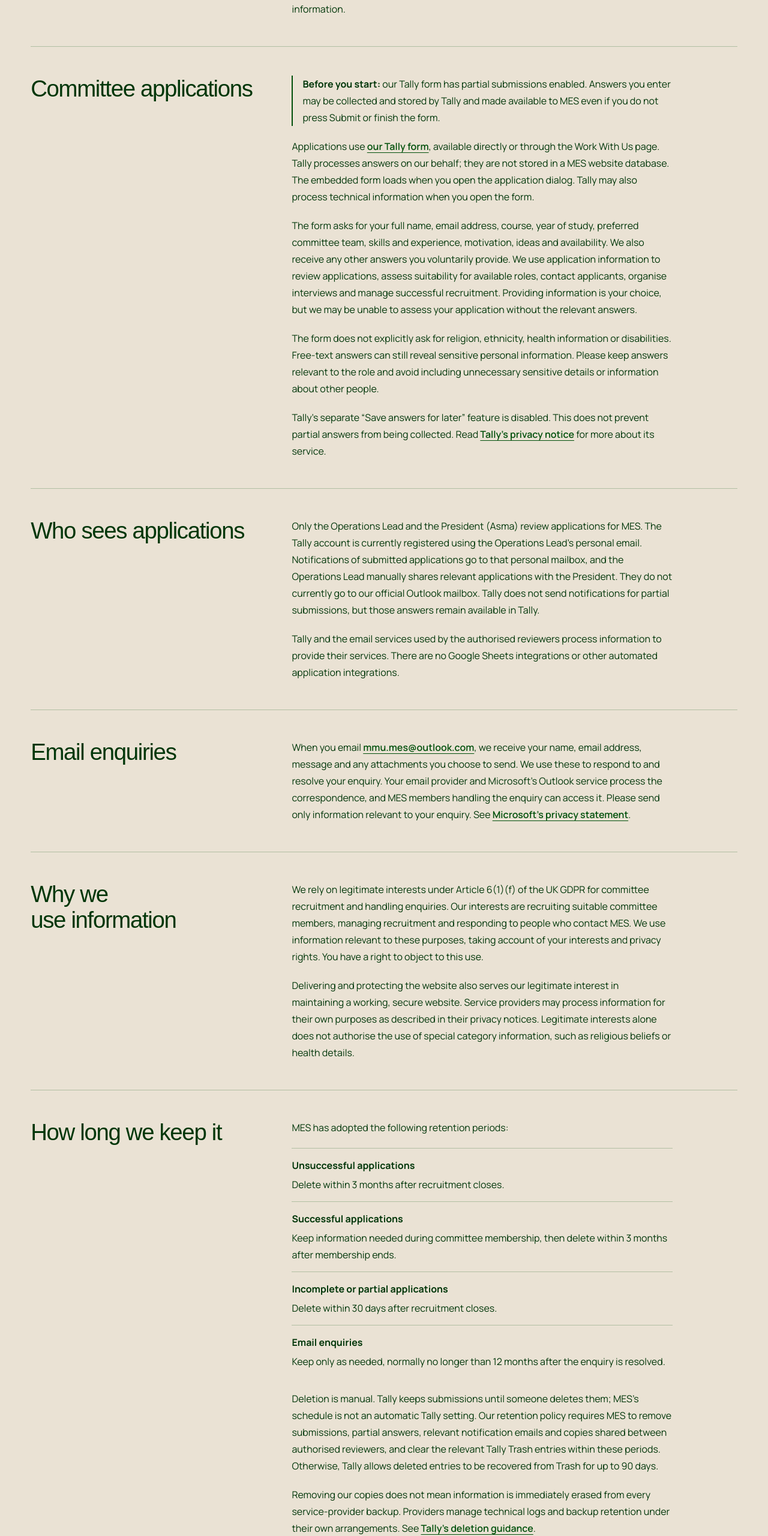
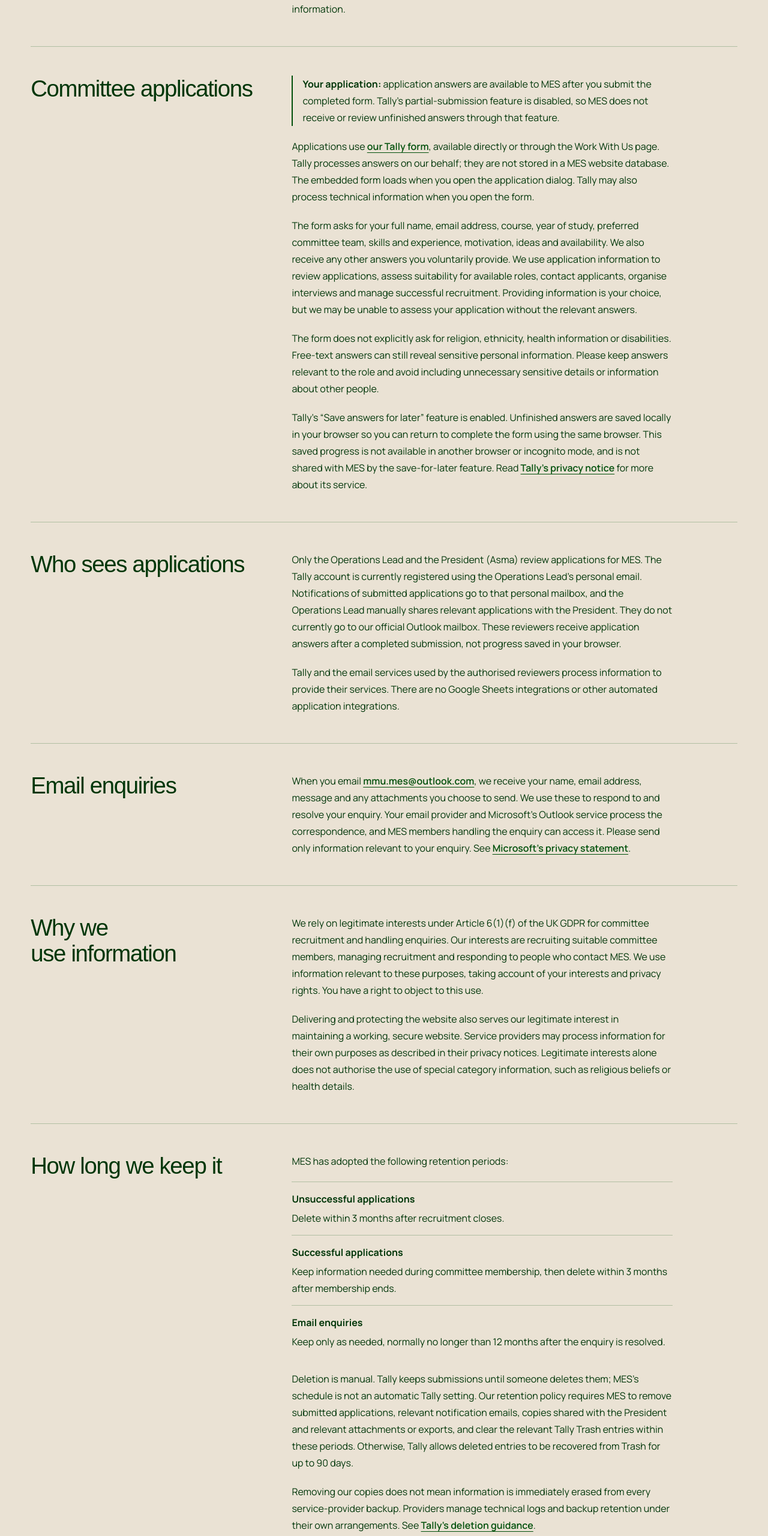
Before and after one commit to ateeqrehman360/MES-Website, a Next.js app: page /privacy in a window 1280 px wide. Shown: the part 1006-3567 px from the top of the page at 60% size. Built offline with nearby package versions, Linux system fonts and the light colour scheme; a web font is replaced by a local one.

Commit message:
Correct Tally save-for-later privacy disclosures

```diff
--- a/src/app/privacy/page.tsx
+++ b/src/app/privacy/page.tsx
@@ -49,9 +49,10 @@ const noticeSections = [
     content: (
       <>
         <p className={styles.important}>
-          <strong>Before you start:</strong> our Tally form has partial submissions
-          enabled. Answers you enter may be collected and stored by Tally and
-          made available to MES even if you do not press Submit or finish the form.
+          <strong>Your application:</strong> application answers are available
+          to MES after you submit the completed form. Tally’s partial-submission
+          feature is disabled, so MES does not receive or review unfinished
+          answers through that feature.
         </p>
         <p>
           Applications use <a href="https://tally.so/r/ob4kAb">our Tally form</a>,
@@ -77,8 +78,11 @@ const noticeSections = [
           about other people.
         </p>
         <p>
-          Tally’s separate “Save answers for later” feature is disabled. This
-          does not prevent partial answers from being collected. Read{" "}
+          Tally’s “Save answers for later” feature is enabled. Unfinished answers
+          are saved locally in your browser so you can return to complete the
+          form using the same browser. This saved progress is not available in
+          another browser or incognito mode, and is not shared with MES by the
+          save-for-later feature. Read{" "}
           <a href="https://tally.so/help/privacy-policy">Tally’s privacy notice</a>{" "}
           for more about its service.
         </p>
@@ -96,8 +100,8 @@ const noticeSections = [
           Lead’s personal email. Notifications of submitted applications go to
           that personal mailbox, and the Operations Lead manually shares relevant
           applications with the President. They do not currently go to our
-          official Outlook mailbox. Tally does not send notifications for partial
-          submissions, but those answers remain available in Tally.
+          official Outlook mailbox. These reviewers receive application answers
+          after a completed submission, not progress saved in your browser.
         </p>
         <p>
           Tally and the email services used by the authorised reviewers process
@@ -165,10 +169,6 @@ const noticeSections = [
             </dd>
           </div>
           <div>
-            <dt>Incomplete or partial applications</dt>
-            <dd>Delete within 30 days after recruitment closes.</dd>
-          </div>
-          <div>
             <dt>Email enquiries</dt>
             <dd>
               Keep only as needed, normally no longer than 12 months after the
@@ -179,9 +179,9 @@ const noticeSections = [
         <p>
           Deletion is manual. Tally keeps submissions until someone deletes them;
           MES’s schedule is not an automatic Tally setting. Our retention policy
-          requires MES to remove submissions, partial answers, relevant
-          notification emails and copies shared between authorised reviewers,
-          and clear the relevant Tally Trash entries within these periods.
+          requires MES to remove submitted applications, relevant notification
+          emails, copies shared with the President and relevant attachments or
+          exports, and clear the relevant Tally Trash entries within these periods.
           Otherwise, Tally allows
           deleted entries to be recovered from Trash for up to 90 days.
         </p>
@@ -222,8 +222,9 @@ const noticeSections = [
           session storage. Images, fonts and the 3D laptop are served as website
           assets. Google Fonts are downloaded during the build and served with
           the site. The Tally form is a separate third-party resource, subject to
-          Tally’s own cookies and storage arrangements. Disabling its
-          save-for-later feature does not disable partial submissions. We do not
+          Tally’s own cookies and storage arrangements, including the enabled
+          save-for-later feature that saves unfinished answers in your browser.
+          This is separate from the MES website’s own code. We do not
           claim that hosting or linked services are cookie-free.
         </p>
         <p>
--- a/src/components/sections/committee-recruitment-modal.tsx
+++ b/src/components/sections/committee-recruitment-modal.tsx
@@ -119,12 +119,12 @@ export function CommitteeRecruitmentModal({
         </button>
       </div>
       <p id="committee-application-privacy" className={styles.privacyNotice}>
-        <strong>Before you start:</strong> Tally may store answers you enter and
-        share them with MES even if you do not press Submit. MES uses application
-        information for committee recruitment. Read our{" "}
+        Your application information is shared with MES when you submit the
+        form. You can save your progress and return later using the same browser.
+        Read our{" "}
         <a href="https://mmumes.com/privacy" target="_blank" rel="noopener noreferrer">
           privacy notice<span className={styles.srOnly}> (opens in a new tab)</span>
-        </a>.
+        </a>{" "}for details about how we handle your information.
       </p>
       {isOpen && (
         <iframe
```
Also changed, not shown: 1 other file (tests, documents, lock files or other folders).
